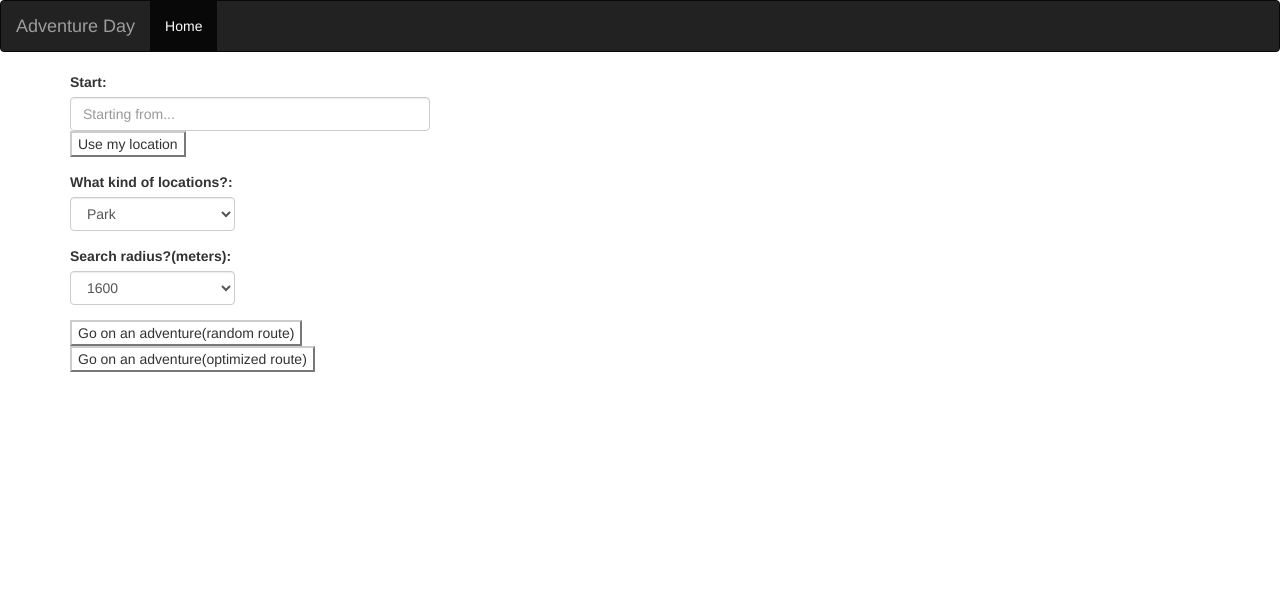
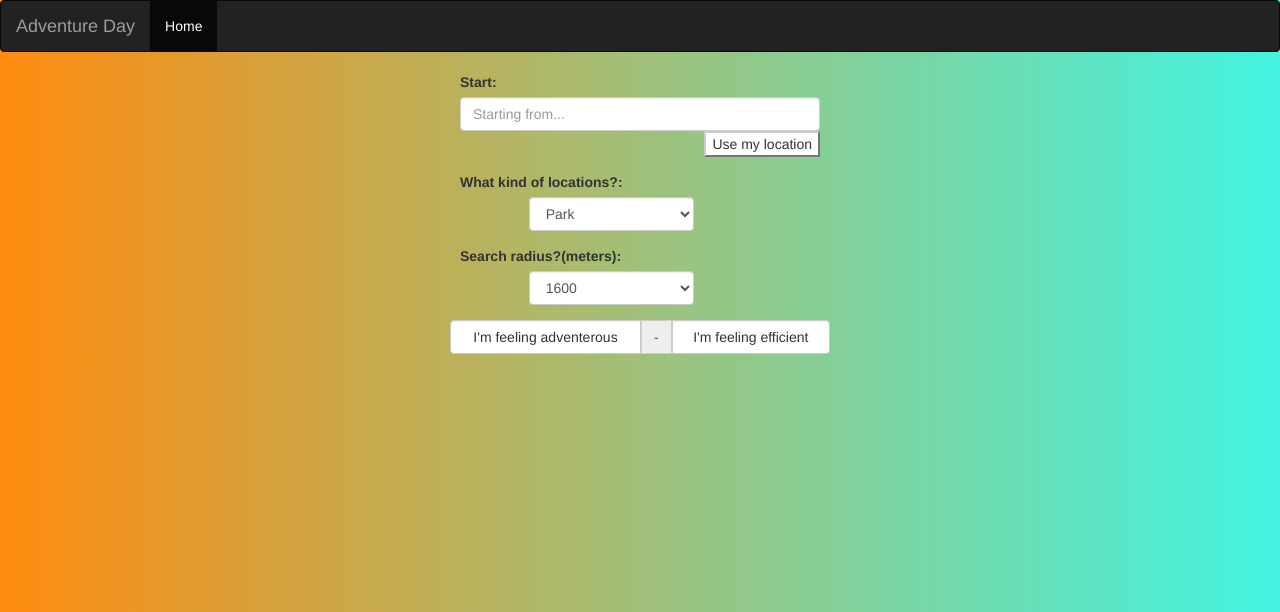
Before and after one commit to anubiskhan/adventure-day, a Django app: page / in a window 1280 px wide. Shown: the top 612 px of the page. Run offline with Django 3.2, Linux system fonts and the light colour scheme; some libraries are stand-ins or nearby versions.

Commit message:
Adds styling adjusts, css, button management

```diff
--- a/client_side/templates/adventure_day/base.html
+++ b/client_side/templates/adventure_day/base.html
@@ -1,20 +1,21 @@
 <!DOCTYPE html>
 <html lang="en">
 <head>
+  {% load static %}
   <meta charset="utf-8">
   <meta name="viewport" content="width=device-width, initial-scale=1, shrink-to-fit=no">
   <link rel="stylesheet" href="https://maxcdn.bootstrapcdn.com/bootstrap/3.3.7/css/bootstrap.min.css">
   <script src="https://code.jquery.com/jquery-3.3.1.min.js" integrity="" crossorigin="anonymous"></script>
   <script src="https://cdnjs.cloudflare.com/ajax/libs/popper.js/1.14.3/umd/popper.min.js" integrity="sha384-ZMP7rVo3mIykV+2+9J3UJ46jBk0WLaUAdn689aCwoqbBJiSnjAK/l8WvCWPIPm49" crossorigin="anonymous"></script>
   <script src="https://stackpath.bootstrapcdn.com/bootstrap/4.1.3/js/bootstrap.min.js" integrity="sha384-ChfqqxuZUCnJSK3+MXmPNIyE6ZbWh2IMqE241rYiqJxyMiZ6OW/JmZQ5stwEULTy" crossorigin="anonymous"></script>
-  <!-- FIX_THIS  api key below -->
 
-  {% load static %}
+  <link rel="stylesheet" type="text/css" href="{% static 'style.css' %}" />
   <script src="{% static 'app.js' %}"></script>
   <title>Adventure Day</title>
 </head>
 
 <body>
+  <div class="bg"></div>
   <nav class="navbar navbar-inverse">
     <div class="container-fluid">
       <div class="navbar-header">
--- a/client_side/templates/adventure_day/home.html
+++ b/client_side/templates/adventure_day/home.html
@@ -1,11 +1,13 @@
-{% extends "adventure_day/base.html" %}
+ {% extends "adventure_day/base.html" %}
 {% block content %}
 <div class="container">
-  <div class="form-group row">
-    <div class="col-xs-10 col-md-4">
+  <div class="form-group row spacer">
+    <div class="col-xs-10 col-md-4 col-md-offset-4">
       <label for="start-address">Start:</label>
       <input id="start-address-field" type="text" class="form-control" placeholder="Starting from...">
-      <input type="button" value="Use my location" onclick="getCurrentLocation()" class="btn-default">
+      <div class="text-right">
+        <input type="button" value="Use my location" onclick="getCurrentLocation()" class="btn-default">
+      </div>
 
     </div>
   </div>
@@ -14,9 +16,9 @@
       <input id="end-address" type="text" class="form-control" placeholder="Ending at...">
     </div> -->
   <div class="form-group row">
-    <div class="col-xs-4 col-md-2">
+    <div class="col-xs-4 col-md-2 col-md-offset-4">
       <label for="location-type-selector">What kind of locations?:</label>
-      <select class="form-control" id="location-type-selector">
+      <select class="form-control col-md-offset-5" id="location-type-selector">
         <option>Cafe</option>
         <option>Restaurant</option>
         <option selected="selected">Park</option>
@@ -25,9 +27,9 @@
     </div>
   </div>
   <div class="form-group row">
-    <div class="col-xs-4 col-md-2">
+    <div class="col-xs-4 col-md-2 col-md-offset-4">
       <label for="radius-selector">Search radius?(meters):</label>
-      <select class="form-control" id="radius-selector">
+      <select class="form-control col-md-offset-5" id="radius-selector">
         <option>400</option>
         <option>800</option>
         <option selected="selected">1600</option>
@@ -35,10 +37,12 @@
       </select>
     </div>
   </div>
+  <div class="input-group col-md-4 col-md-offset-4">
+    <input type="button" value="I'm feeling adventerous" onclick="createAdventure('randomized')" class="btn-default form-control">
+    <span class="input-group-addon">-</span>
+    <input type="button" value="I'm feeling efficient" onclick="createAdventure('optimized')" class="btn-default form-control">
+  </div>
 
-  <input type="button" value="Go on an adventure(random route)" onclick="createAdventure('randomized')" class="btn-default">
-  <br>
-  <input type="button" value="Go on an adventure(optimized route)" onclick="createAdventure('optimized')" class="btn-default">
 </div>
 <script>getCurrentLocation()</script>
 {% endblock %}
--- a/static/style.css
+++ b/static/style.css
@@ -0,0 +1,3 @@
+body, html {
+    background-image: linear-gradient(90deg, #ff8b0f, #42f4e2);
+}
```
